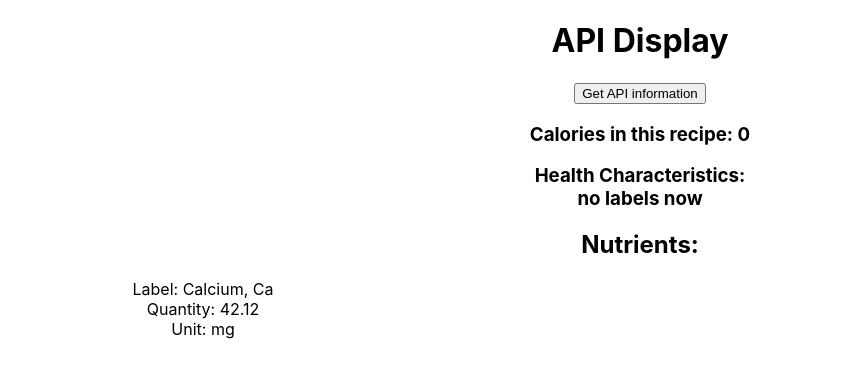
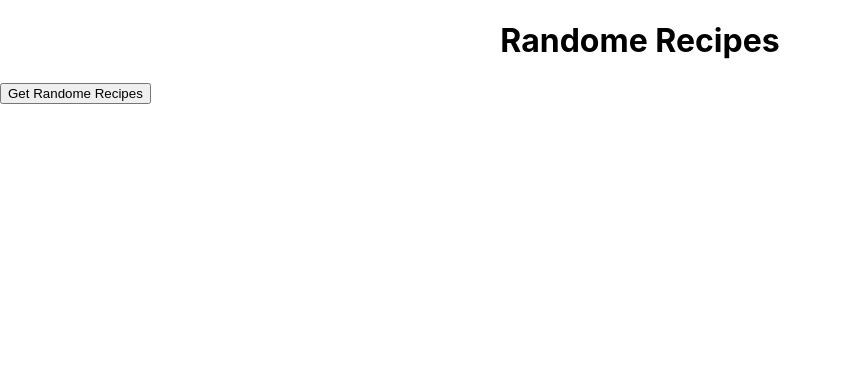
Before and after one commit to OxanaSF/la-nutrition, a React (Create React App) app: page / in a window 1280 px wide. Shown: the top 378 px of the page, without its empty margins (0-842 px from the left). Built offline with nearby package versions, Linux system fonts and the light colour scheme.

Commit message:
added API request to GET dandom data

```diff
--- a/src/App.js
+++ b/src/App.js
@@ -1,9 +1,9 @@
-import NewsFeed from "./components/Display";
+import Pages from './pages/Pages'
 
 const App = () => {
   return (
     <div>
-       <NewsFeed />
+       <Pages />
     </div>
   );
 }
--- a/src/components/Display.js
+++ b/src/components/Display.js
@@ -52,15 +52,18 @@ const Display = () => {
         <button onClick={getInfo}>Get API information</button>
       </div>
       <div>
-        <h3>Calories in this recipe: {calories}</h3>
-        <h3>
-          Health Characteristics:
+        <h2>Calories in this recipe: {calories}</h2>
+        <div>
+        <h2>Health Characteristics:</h2>
+
+          <ListStyled>
           {healthLabels.map((label, index) => (
             <div key={index}>{label}</div>
           ))}
-        </h3>
+          </ListStyled>
+        </div>
 
-        {/* <h2>{nutrients["CA"]["label"]}</h2> */}
+
 
         <h2>
         Nutrients:
--- /dev/null
+++ b/src/components/RandomeRecipes.js
@@ -0,0 +1,41 @@
+import { useState } from 'react';
+import axios from 'axios';
+import styled from 'styled-components';
+
+const recipeTag = 'vegetarian,dessert'
+
+const RandomeRecipes = () => {
+  const [randomRecipesNum, setRandomeRecipesNum] = useState('20')
+  const [recipeTag, setRecipeTag] = useState('vegetarian,dessert')
+
+
+
+  const getRandomRecipes = () => {
+    const axios = require('axios');
+
+    const options = {
+      method: 'GET',
+      url: 'http://localhost:8000/recipes',
+      params: { tags: recipeTag, number: randomRecipesNum },
+
+    };
+
+    axios
+      .request(options)
+      .then((response) => {
+        console.log('RANDOME RECIPES: ', response.data);
+      })
+      .catch((error) => {
+        console.error(error);
+      });
+  };
+
+  return (
+    <div>
+      <h1>Randome Recipes</h1>
+      <button onClick={getRandomRecipes}>Get Randome Recipes</button>
+    </div>
+  );
+};
+
+export default RandomeRecipes;
--- a/src/index.css
+++ b/src/index.css
@@ -5,5 +5,9 @@ body {
     sans-serif;
   -webkit-font-smoothing: antialiased;
   -moz-osx-font-smoothing: grayscale;
-  text-align: center;
+  /* text-align: center; */
 }
+
+h1, h2, h3, button {
+    text-align: center;
+}
--- /dev/null
+++ b/src/pages/Home.js
@@ -0,0 +1,13 @@
+import Display from '../components/Display'
+import RandomeRecipes from '../components/RandomeRecipes'
+
+const Home = () => {
+  return (
+      <>
+    <RandomeRecipes />
+    {/* <Display /> */}
+    </>
+  )
+}
+
+export default Home
--- /dev/null
+++ b/src/pages/Pages.js
@@ -0,0 +1,11 @@
+import Home from './Home'
+
+const Pages = () => {
+  return (
+    <div>
+        <Home />
+    </div>
+  )
+}
+
+export default Pages
```
Also changed, not shown: index.js (+32 -0 lines).
